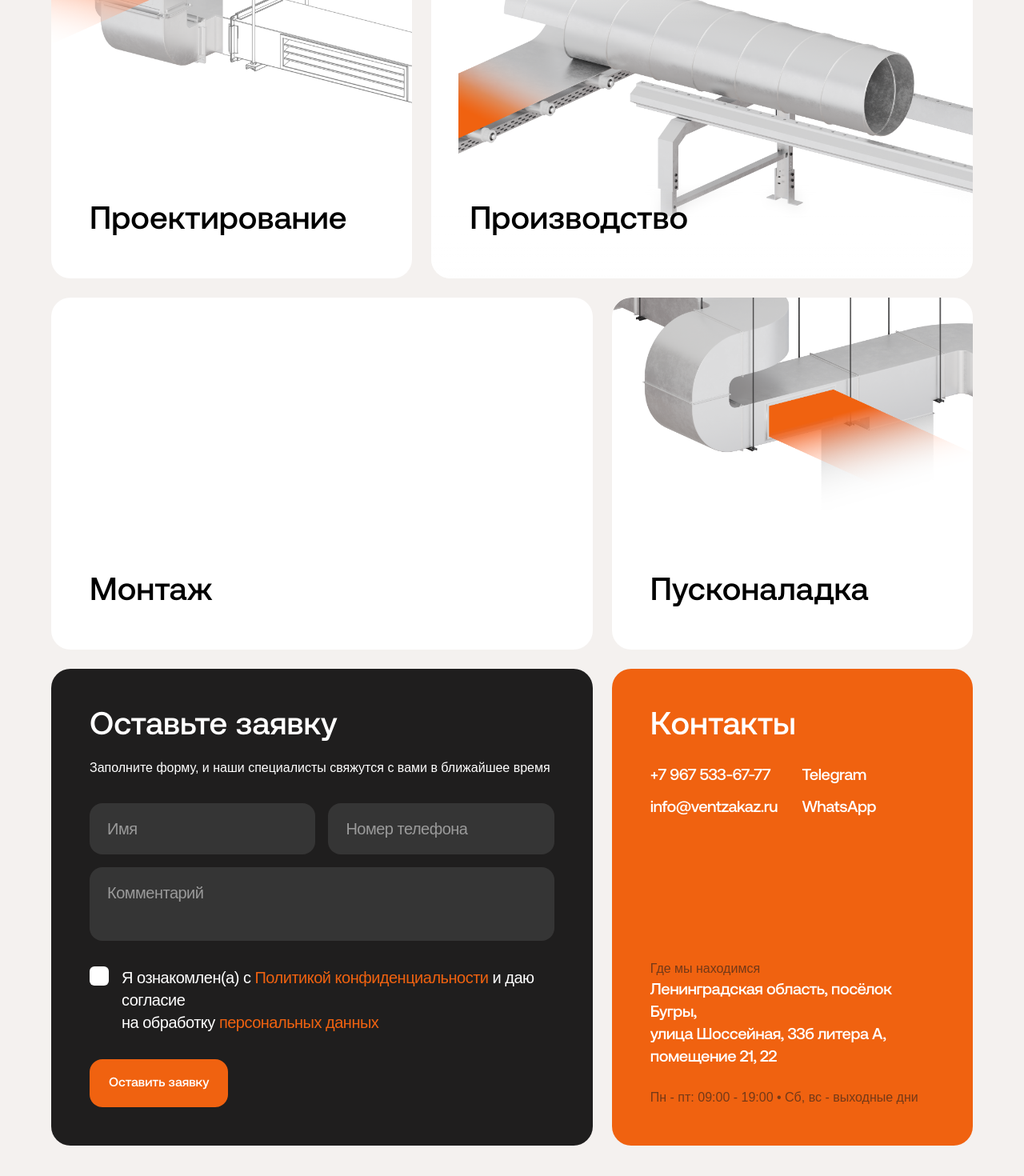
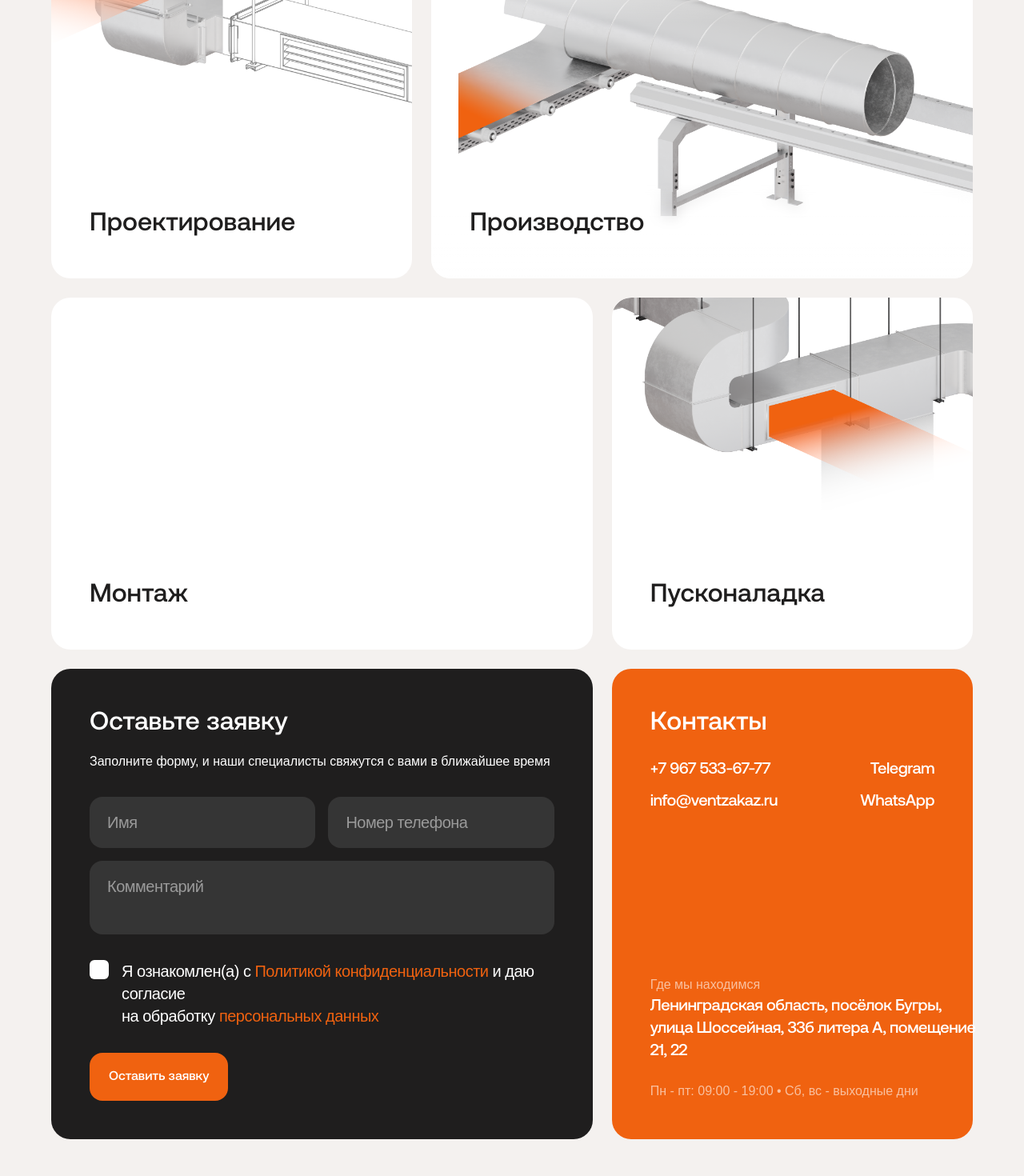
Before and after one commit to kinnaamf/art-klimat-vue, a Vue app: page / in a window 1280 px wide. Shown: the part 1920-3390 px from the top of the page at 80% size. Built offline with nearby package versions, Linux system fonts and the light colour scheme; a web font is replaced by a local one.

Commit message:
feat: add service section mobile version

```diff
--- a/src/assets/styles/components.css
+++ b/src/assets/styles/components.css
@@ -156,7 +156,7 @@
   /* APP FORM STYLES */
 
   .app-form--dark {
-    @apply bg-darkgray rounded-3xl p-12 text-white;
+    @apply bg-darkgray rounded-3xl p-8 md:p-12 text-white;
   }
 
   .app-form--light {
@@ -180,11 +180,12 @@
   }
 
   .app-form__row {
-    @apply flex gap-4;
+    @apply flex flex-col gap-4
+    md:flex-row;
   }
 
   .app-form__input {
-    @apply w-1/2 rounded-2xl px-[22px] py-[18px];
+    @apply md:w-1/2 rounded-2xl px-[22px] py-[18px];
   }
 
   .app-form__input--dark {
@@ -328,11 +329,13 @@
   }
 
   .service-card {
-    @apply relative rounded-3xl bg-white h-[440px] w-full overflow-hidden
+    @apply relative rounded-3xl bg-white h-[354px] w-full overflow-hidden
+    md:h-[440px]
   }
 
   .service-card__title {
-   @apply absolute bottom-12 left-12 z-40
+   @apply absolute bottom-8 left-8 z-40
+   md:bottom-12 md:left-12
   }
 
   .services__row--top {
@@ -345,19 +348,44 @@
     grid-template-rows: repeat(1, fit-content(100%));
   }
 
-  .services__grid {
-    display: grid;
-    grid-template-columns: minmax(0, 1.50fr) minmax(0, 1fr);
-    gap: 1.5rem;
-  }
-
   .services__row--top, .services__row--bottom {
     grid-column: 1 / -1;
   }
 
+  .services__grid {
+    display: grid;
+    grid-template-columns: 1fr;
+    gap: 1rem;
+  }
+
   .service-row {
-    @apply gap-6 inline-grid
+    @apply flex flex-col gap-4;
   }
+
+  @media (min-width: 768px) {
+    .services__grid {
+      grid-template-columns: minmax(0, 1.50fr) minmax(0, 1fr);
+      gap: 1.5rem;
+    }
+
+    .services__row--top {
+      grid-column: 1 / -1;
+      grid-template-columns: minmax(0, 1fr) minmax(0, 1.50fr);
+      display: grid;
+    }
+
+    .services__row--bottom {
+      grid-column: 1 / -1;
+      grid-template-columns: minmax(0, 1.50fr) minmax(0, 1fr);
+      display: grid;
+    }
+
+    .service-row {
+      display: grid;
+      gap: 1.5rem;
+    }
+  }
+
 
   .img-planning {
     @apply relative left-0 w-full object-contain pointer-events-none select-none rounded-3xl object-left-top;
@@ -388,11 +416,12 @@
   }
 
   .service-contacts__container {
-    @apply bg-orange text-white rounded-3xl p-12 flex flex-col justify-between;
+    @apply bg-orange text-white rounded-3xl p-8 flex flex-col justify-between
+    md:p-12;
   }
 
-  .service-contacts__grid {
-    @apply grid grid-cols-2 grid-rows-2 mt-6 gap-x-6 gap-y-3;
+  .service-contacts__content {
+    @apply flex flex-col gap-3
   }
 
   .service-contacts__label {
@@ -400,7 +429,7 @@
   }
 
   .service-contacts__address {
-    @apply mt-px;
+    @apply mt-px md:w-[420px];
   }
 
   .service-contacts__schedule {
--- a/src/components/AppForm.vue
+++ b/src/components/AppForm.vue
@@ -54,7 +54,7 @@ const handleSubmit = () => {
           v-if="showHeader"
           class="app-form__header"
       >
-        <h3 class="app-form__title h3">
+        <h3 class="app-form__title h4 !text-white md:h3">
           {{ props.title }}
         </h3>
 
--- a/src/components/sections/services/ServiceCard.vue
+++ b/src/components/sections/services/ServiceCard.vue
@@ -7,7 +7,7 @@ defineProps<{
 
 <template>
   <div class="service-card">
-    <h3 class="h3 service-card__title">
+    <h3 class="h4 !text-darkgray md:h3 service-card__title">
       {{ card.title }}
     </h3>
 
--- a/src/components/sections/services/ServiceContacts.vue
+++ b/src/components/sections/services/ServiceContacts.vue
@@ -5,30 +5,27 @@
 <template>
   <div class="service-contacts__container">
     <div>
-      <h3 class="h3">Контакты</h3>
+      <h3 class="h4 !text-white mb-6 md:h3">Контакты</h3>
 
-        <div class="service-contacts__grid h6">
-        <div>
-          <span>+7 967 533-67-77</span></div>
-        <div>
+        <div class="service-contacts__content h6">
+        <div class="flex justify-between gap-4">
+          <span>+7 967 533-67-77</span>
           <span>Telegram</span>
         </div>
-        <div>
+        <div class="flex justify-between gap-4">
           <span>info@ventzakaz.ru</span>
-        </div>
-        <div>
           <span>WhatsApp</span>
         </div>
       </div>
     </div>
-    <div>
-      <h5 class="text-1 service-contacts__label">Где мы находимся</h5>
+    <div class="mt-12 md:mt-0">
+      <h5 class="text-1 !text-white/60 service-contacts__label">Где мы находимся</h5>
       <h4 class="h6 service-contacts__address">
-        Ленинградская область, посёлок Бугры,<br>
-        улица Шоссейная, 33б литера А,<br>
+        Ленинградская область, посёлок Бугры,
+        улица Шоссейная, 33б литера А,
         помещение 21, 22
       </h4>
-      <h5 class="text-1 service-contacts__schedule">Пн - пт: 09:00 - 19:00 • Сб, вс - выходные дни</h5>
+      <h5 class="text-1 !text-white/60 service-contacts__schedule">Пн - пт: 09:00 - 19:00 • Сб, вс - выходные дни</h5>
     </div>
   </div>
 </template>
--- a/src/components/sections/services/ServiceSection.vue
+++ b/src/components/sections/services/ServiceSection.vue
@@ -18,12 +18,12 @@ const rowTwo = [
 </script>
 
 <template>
-  <div class="px-16">
+  <div class="px-6 md:px-16">
     <SectionTitle>
       Полный цикл <span class="text-orange">услуг</span>
     </SectionTitle>
 
-    <div class="services__grid mt-12">
+    <div class="services__grid mt-8 md:mt-12">
       <ServiceRow :cards="rowOne" class="services__row--top"/>
       <ServiceRow :cards="rowTwo" class="services__row--bottom"/>
       <AppForm />
```
